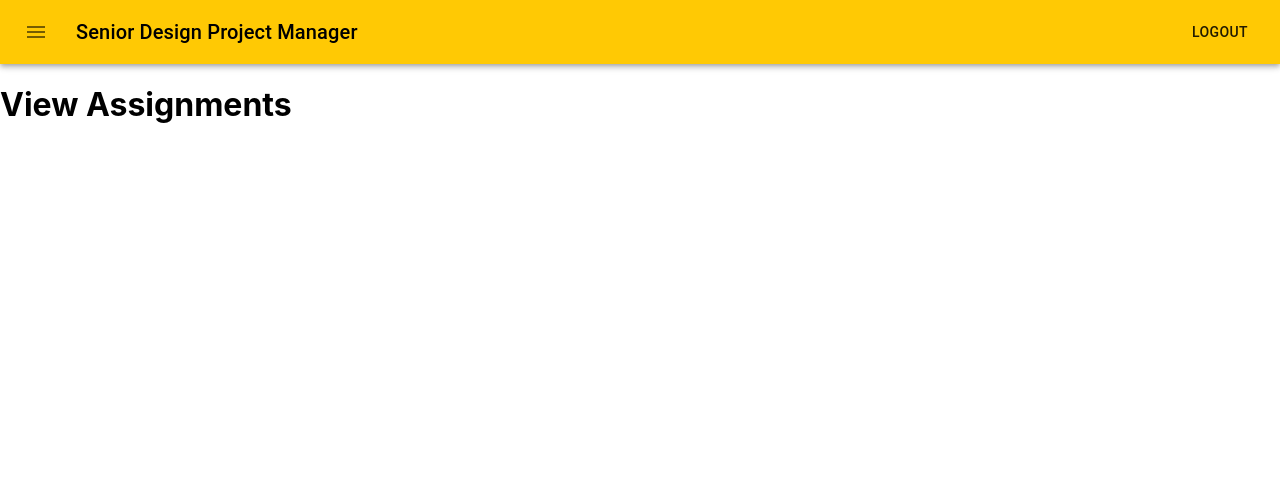
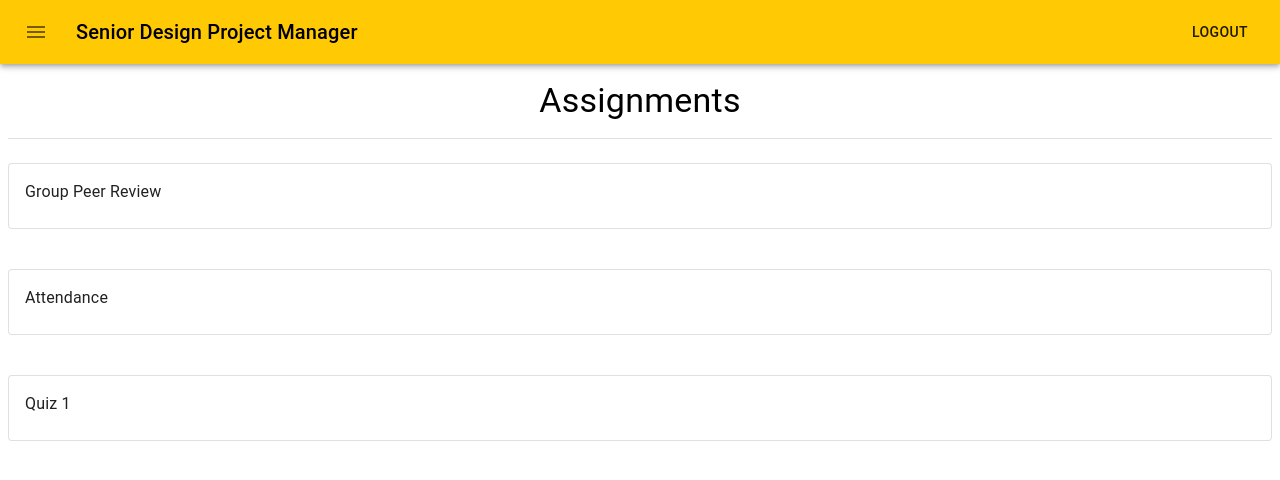
Before and after one commit to nguderian/SDPM, a React (Create React App) app in the folder frontend/: page /student/viewAssignments in a window 1280 px wide. Shown: the top 480 px of the page. Built offline with nearby package versions, Linux system fonts and the light colour scheme.

Commit message:
Refactor of import using & initial structure of ViewAssignments

```diff
--- a/frontend/src/components/forms/EditQuestion.js
+++ b/frontend/src/components/forms/EditQuestion.js
@@ -31,14 +31,14 @@ const EditQuestion = ({ open, onClose, editQuestion, question }) => {
     const [questionText, setQuestionText] = useState(question.questionText);
     const [frqAnswers, setFrqAnswers] = useState(question.questionType === 'Free Response' ? question.questionAnswer : '');
     const [threshold, setThreshold] = useState(question.questionType === 'Likert Scale' ? question.questionAnswer : '');
-    const [isCorrectMCAnswer, setIsCorrectMcAnswer] = React.useState(question.questionType === 'Multiple Choice' ? question.correctQuestionAnswers : {
+    const [isCorrectMCAnswer, setIsCorrectMcAnswer] = useState(question.questionType === 'Multiple Choice' ? question.correctQuestionAnswers : {
         answer1: false,
         answer2: false,
         answer3: false,
         answer4: false,
         answer5: false
     });
-    const [mcAnswers, setMCAnswers] = React.useState(question.questionType === 'Multiple Choice' ? question.questionAnswer : {
+    const [mcAnswers, setMCAnswers] = useState(question.questionType === 'Multiple Choice' ? question.questionAnswer : {
         answer1: '',
         answer2: '',
         answer3: '',
@@ -47,7 +47,7 @@ const EditQuestion = ({ open, onClose, editQuestion, question }) => {
     });
 
     const inputLabel = useRef(null);
-    const [labelWidth, setLabelWidth] = React.useState(0);
+    const [labelWidth, setLabelWidth] = useState(0);
 
     // event handlers
     const handleCancel = () => {
--- a/frontend/src/components/forms/NewQuestion.js
+++ b/frontend/src/components/forms/NewQuestion.js
@@ -33,14 +33,14 @@ const NewQuestion = ({ open, onClose, add }) => {
     const [questionText, setQuestionText] = useState('');
     const [frqAnswers, setFrqAnswers] = useState('');
     const [threshold, setThreshold] = useState('');
-    const [isCorrectMCAnswer, setIsCorrectMcAnswer] = React.useState({
+    const [isCorrectMCAnswer, setIsCorrectMcAnswer] = useState({
         answer1: false,
         answer2: false,
         answer3: false,
         answer4: false,
         answer5: false
     });
-    const [mcAnswers, setMCAnswers] = React.useState({
+    const [mcAnswers, setMCAnswers] = useState({
         answer1: '',
         answer2: '',
         answer3: '',
@@ -49,7 +49,7 @@ const NewQuestion = ({ open, onClose, add }) => {
     });
     const [openAlertDialog, setOpenAlertDialog] = useState('false');
     const inputLabel = React.useRef(null);
-    const [labelWidth, setLabelWidth] = React.useState(0);
+    const [labelWidth, setLabelWidth] = useState(0);
 
     // event handlers
     const handleQuestionTypeChange = event => {
--- a/frontend/src/components/forms/ViewAssignments.js
+++ b/frontend/src/components/forms/ViewAssignments.js
@@ -1,9 +1,72 @@
 import React, { useState, useEffect } from 'react';
+import { makeStyles } from '@material-ui/core/styles';
+import Typography from '@material-ui/core/Typography';
+import Divider from '@material-ui/core/Divider';
+import Grid from '@material-ui/core/Grid';
+import Card from '@material-ui/core/Card';
+import CardContent from '@material-ui/core/CardContent';
 import axios from 'axios';
 
+
+const useStyles = makeStyles(theme => ({
+    divider: {
+        margin: theme.spacing(1),
+        marginBottom: theme.spacing(2),
+        marginTop: theme.spacing(2)
+    },
+    pageTitle: {
+        margin: theme.spacing(1),
+        marginTop: theme.spacing(2),
+        textAlign: 'center'
+    },
+    root: {
+        flexGrow: 1,
+        height: '100vh',
+        overflow: 'auto'
+    },
+    assignmentCard: {
+        margin: theme.spacing(1)
+    }
+}))
+
+
 const ViewAssignments = ({ user_id, userType, token, loggedIn }) => {
+    const classes = useStyles();
+    const [assignments, setAssignments] = useState([
+        {
+            "formTitle": "Group Peer Review",
+            "formId": 1
+        },
+        {
+            "formTitle": "Attendance",
+            "formId": 2
+        },
+        {
+            "formTitle": "Quiz 1",
+            "formId": 3
+        }
+    ]);
+
     return (
-        <h1>View Assignments</h1>
+        <div>
+            <Typography variant="h4" className={classes.pageTitle}>Assignments</Typography>
+            <Divider className={classes.divider} variant="fullWidth"/>
+            <div className={classes.root}>
+                <Grid container spacing={3}>
+                    {assignments.map((assignment, index) =>
+                        <Grid item xs={12} key={index}>
+                            <Card className={classes.assignmentCard} variant="outlined">
+                                <CardContent>
+                                    <Typography>{assignment.formTitle}</Typography>
+                                </CardContent>
+
+                            </Card>
+                        </Grid>
+                    )}
+                </Grid>
+            </div>
+        </div>
+
     );
 }
 
--- a/frontend/src/components/forms/questions/EditFreeResponse.js
+++ b/frontend/src/components/forms/questions/EditFreeResponse.js
@@ -1,4 +1,4 @@
-import React from 'react';
+import React, { useState } from 'react';
 import { makeStyles } from '@material-ui/core';
 import { FormControl, FormGroup, FormControlLabel, Checkbox, TextField } from '@material-ui/core';
 
@@ -20,7 +20,7 @@ const EditFreeResponse = ({ possibleAnswers, question }) => {
         hasCorrect = question.questionAnswer === '' ? false : true;
         previousAnswer = question.questionAnswer;
     }
-    const [hasAnswer, setHasAnswer] = React.useState(hasCorrect);
+    const [hasAnswer, setHasAnswer] = useState(hasCorrect);
 
     // event handlers
     const handleCheckboxChange = event => {
--- a/frontend/src/components/forms/questions/EditLikert.js
+++ b/frontend/src/components/forms/questions/EditLikert.js
@@ -1,4 +1,4 @@
-import React from 'react';
+import React, { useState } from 'react';
 import { makeStyles } from '@material-ui/core';
 import { FormControl, FormGroup, FormControlLabel, Checkbox, TextField } from '@material-ui/core';
 
@@ -21,7 +21,7 @@ const EditLikert = ({ thresholdValue, question }) => {
         hadThreshold = question.questionAnswer === '' ? false : true;
         previousThreshold = question.questionAnswer;
     }
-    const [hasThreshold, setHasThreshold] = React.useState(hadThreshold);
+    const [hasThreshold, setHasThreshold] = useState(hadThreshold);
 
     // event handlers
     const handleCheckboxChange = event => {
--- a/frontend/src/components/forms/questions/EditMultipleChoice.js
+++ b/frontend/src/components/forms/questions/EditMultipleChoice.js
@@ -1,4 +1,4 @@
-import React from 'react';
+import React, { useState } from 'react';
 import { makeStyles } from '@material-ui/core/styles';
 import Grid from '@material-ui/core/Grid';
 import {
@@ -23,7 +23,7 @@ const useStyles = makeStyles(theme => ({
 
 const EditMultipleChoice = ({ possibleAnswers, correctAnswers, question }) => {
     const classes = useStyles();
-    const [isCorrectMCAnswer, setIsCorrectMCAnswer] = React.useState(question.questionType === 'Multiple Choice' ? question.correctQuestionAnswers : {
+    const [isCorrectMCAnswer, setIsCorrectMCAnswer] = useState(question.questionType === 'Multiple Choice' ? question.correctQuestionAnswers : {
         answer1: false,
         answer2: false,
         answer3: false,
--- a/frontend/src/components/forms/questions/NewFreeResponse.js
+++ b/frontend/src/components/forms/questions/NewFreeResponse.js
@@ -1,4 +1,4 @@
-import React from 'react';
+import React, { useState } from 'react';
 import { makeStyles } from '@material-ui/core';
 import { FormControl, FormGroup, FormControlLabel, Checkbox, TextField } from '@material-ui/core';
 
@@ -14,7 +14,7 @@ const useStyles = makeStyles(theme => ({
 
 const NewFreeResponse = ({ possibleAnswers }) => {
     const classes = useStyles();
-    const [hasAnswer, setHasAnswer] = React.useState(false);
+    const [hasAnswer, setHasAnswer] = useState(false);
 
     // event handlers
     const handleCheckboxChange = event => {
--- a/frontend/src/components/forms/questions/NewLikert.js
+++ b/frontend/src/components/forms/questions/NewLikert.js
@@ -1,4 +1,4 @@
-import React from 'react';
+import React, { useState } from 'react';
 import { makeStyles } from '@material-ui/core';
 import { FormControl, FormGroup, FormControlLabel, Checkbox, TextField } from '@material-ui/core';
 
@@ -15,7 +15,7 @@ const useStyles = makeStyles(theme => ({
 
 const NewLikert = ({ thresholdValue }) => {
     const classes = useStyles();
-    const [hasThreshold, setHasThreshold] = React.useState(false);
+    const [hasThreshold, setHasThreshold] = useState(false);
 
     // event handlers
     const handleCheckboxChange = event => {
--- a/frontend/src/components/forms/questions/NewMultipleChoice.js
+++ b/frontend/src/components/forms/questions/NewMultipleChoice.js
@@ -1,4 +1,4 @@
-import React from 'react';
+import React, { useState } from 'react';
 import { makeStyles } from '@material-ui/core/styles';
 import Grid from '@material-ui/core/Grid';
 import {
@@ -23,7 +23,7 @@ const useStyles = makeStyles(theme => ({
 
 const NewMultipleChoice = ({ possibleAnswers, correctAnswers }) => {
     const classes = useStyles();
-    const [isCorrectMCAnswer, setIsCorrectMCAnswer] = React.useState({
+    const [isCorrectMCAnswer, setIsCorrectMCAnswer] = useState({
         answer1: false,
         answer2: false,
         answer3: false,
```
